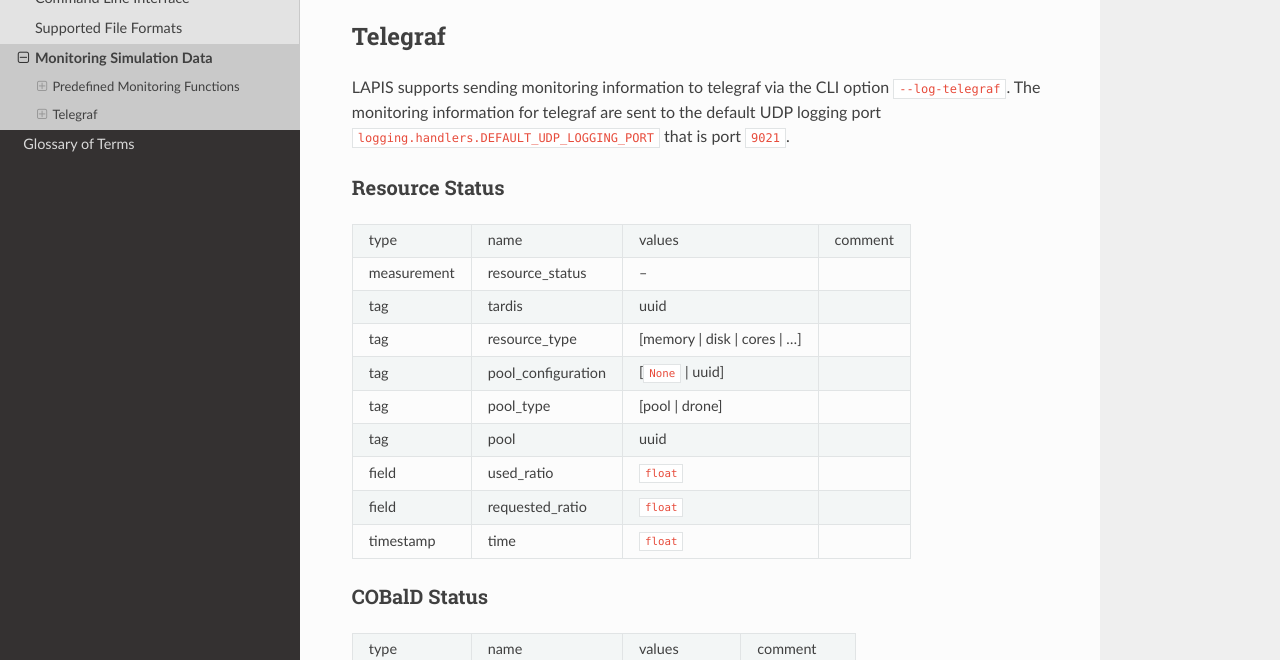
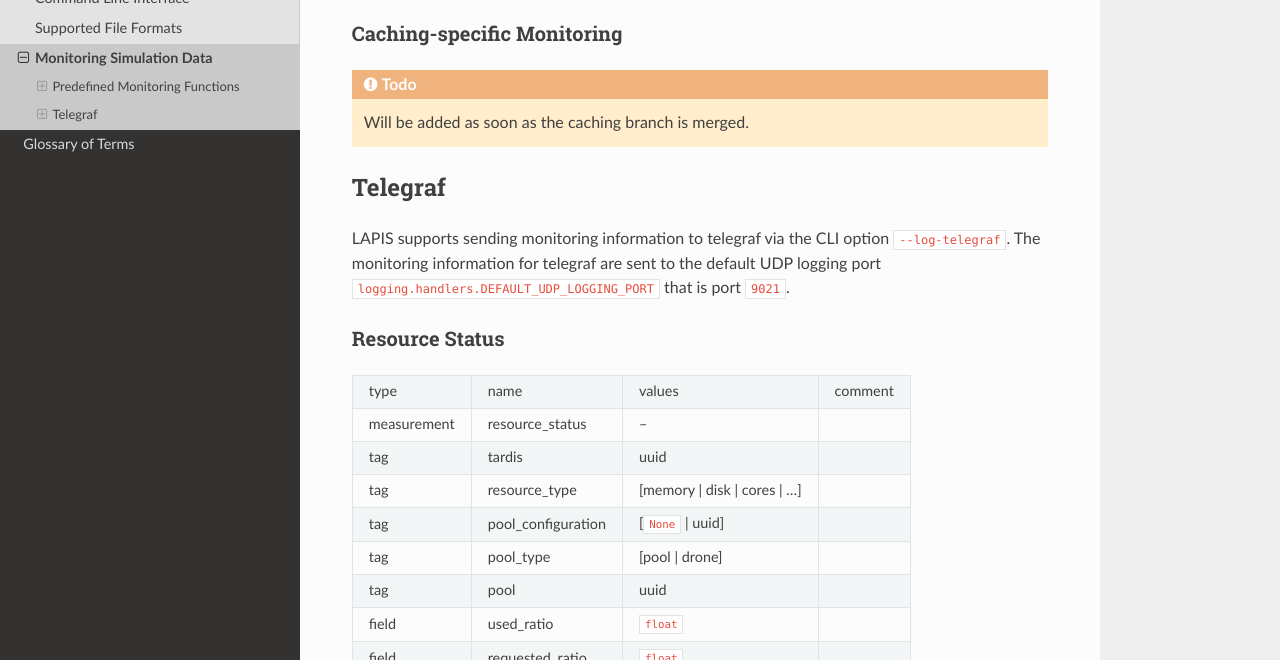
Before and after one commit to MatterMiners/lapis, a Sphinx documentation site: the page built from docs/source/topics/monitoring.rst, in a window 1280 px wide and 900 px high, scrolled down 2126 px, cut to the strip 240-900 px from the top of the window. Built offline with Sphinx 7.4.7 and the Read the Docs theme 2.0.0, drawn with Linux system fonts in a browser that asks for light colours; formulas are drawn with MathJax 3.

Commit message:
added placeholder section for caching-specific monitoring

```diff
--- a/docs/source/topics/monitoring.rst
+++ b/docs/source/topics/monitoring.rst
@@ -73,6 +73,13 @@
 
 .. autofunction:: lapis.monitor.cobald.drone_statistics
 .. autofunction:: lapis.monitor.cobald.pool_statistics
+
+Caching-specific Monitoring
+~~~~~~~~~~~~~~~~~~~~~~~~~~~
+
+.. TODO::
+
+    Will be added as soon as the caching branch is merged.
 
 Telegraf
 --------
```
